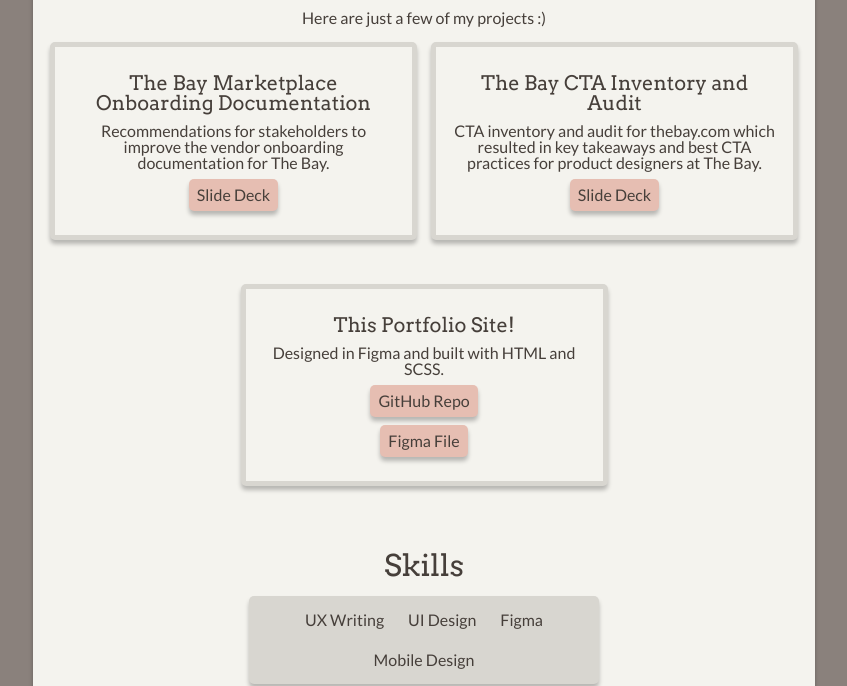
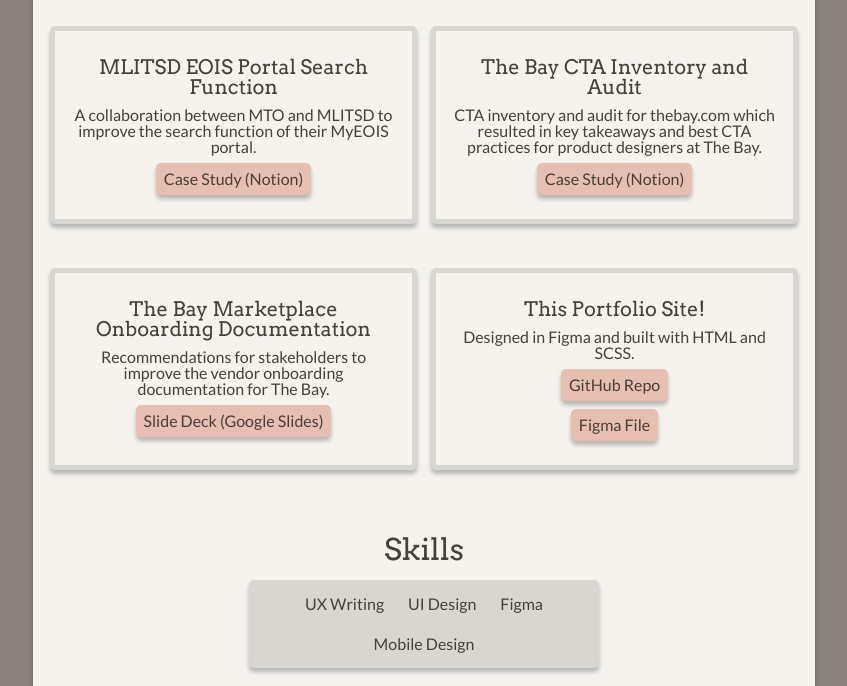
Before and after one commit to Hanna-Frances/Hanna-Frances.github.io, a plain HTML site: page index.html in a window 1280 px wide. Shown: the part 529-1215 px from the top of the page, without its empty margins (216-1063 px from the left). Drawn offline with Linux system fonts and the light colour scheme.

Commit message:
Added case studies

```diff
--- a/index.html
+++ b/index.html
@@ -65,21 +65,28 @@
 
         <section id="projects">
             <h1>Projects</h1>
-            <p>Here are just a few of my projects :)</p>
+            <!-- <p>Here are just a few of my projects :)</p> -->
 
             <div class="cards">
                 <div class="proj-card">
-                    <h2>The Bay Marketplace Onboarding Documentation</h2>
-                    <p>Recommendations for stakeholders to improve the vendor onboarding documentation for The Bay.
+                    <h2>MLITSD EOIS Portal Search Function</h2>
+                    <p>A collaboration between MTO and MLITSD to improve the search function of their MyEOIS portal.
                     </p>
-                    <a href="https://drive.google.com/file/d/13lzA68vFnueOr_Eujmb6pTWncYGFzC44/view" target="_blank">Slide Deck</a>
+                    <a href="https://magic-walk-3be.notion.site/Ministry-of-Labour-MLITSD-myEOIS-Internal-employee-portal-search-function-192f2d8d8405803ca567c5f53a1e583f?source=copy_link" target="_blank">Case Study (Notion)</a>
                 </div>
                 <div class="proj-card">
                     <h2>The Bay CTA Inventory and Audit</h2>
                     <p>CTA inventory and audit for thebay.com which resulted in key takeaways and best CTA practices for product designers at The Bay.
                     </p>
-                    <a href="https://docs.google.com/presentation/d/107Tnz_sKaTxNzPDyxq2HYPIN95q9E55K/edit#slide=id.p1" target="_blank">Slide Deck</a>
+                    <a href="/CTA-Content-Inventory-and-Audit-The-Bay-43e6c7e5243a4ce0b1fd80674f2507d3?source=copy_link" target="_blank">Case Study (Notion)</a>
                 </div>
+                <div class="proj-card">
+                    <h2>The Bay Marketplace Onboarding Documentation</h2>
+                    <p>Recommendations for stakeholders to improve the vendor onboarding documentation for The Bay.
+                    </p>
+                    <a href="https://drive.google.com/file/d/13lzA68vFnueOr_Eujmb6pTWncYGFzC44/view" target="_blank">Slide Deck (Google Slides)</a>
+                </div>
+
                 <!-- <div class="proj-card">
                     <h2>Commissions UI Design</h2>
                     <img src="img/commissions-screenshot.PNG" alt="Commissions screenshot">
```
